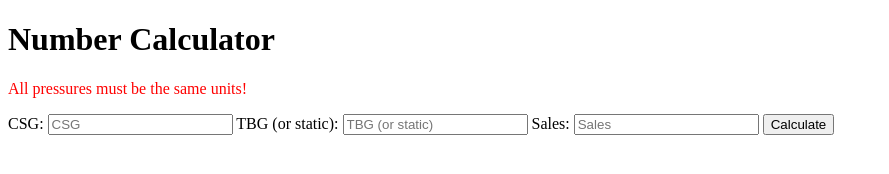
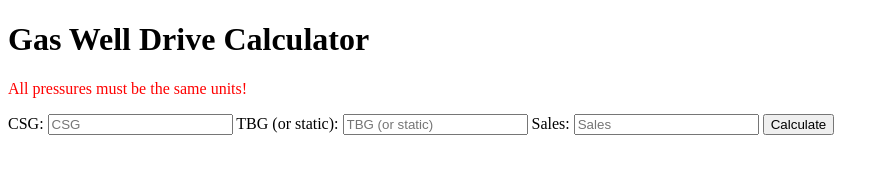
Before and after one commit to spencerpischke/Gas-Well-Drive-Calc, a plain HTML site: page GasWellDriveCalc.html in a window 1280 px wide. Shown: the whole page, without its empty margins (0-889 px from the left). Drawn offline with Linux system fonts and the light colour scheme.

Commit message:
Update GasWellDriveCalc.html

```diff
--- a/GasWellDriveCalc.html
+++ b/GasWellDriveCalc.html
@@ -1,10 +1,10 @@
 <!DOCTYPE html>
 <html>
 <head>
-    <title>Number Calculator</title>
+    <title>GasWellDriveCalculator</title></title>
 </head>
 <body>
-    <h1>Number Calculator</h1>
+    <h1>Gas Well Drive Calculator</h1>
     <p style="color: red;">All pressures must be the same units!</p>
 
     <label for="number1">CSG: </label>
```
